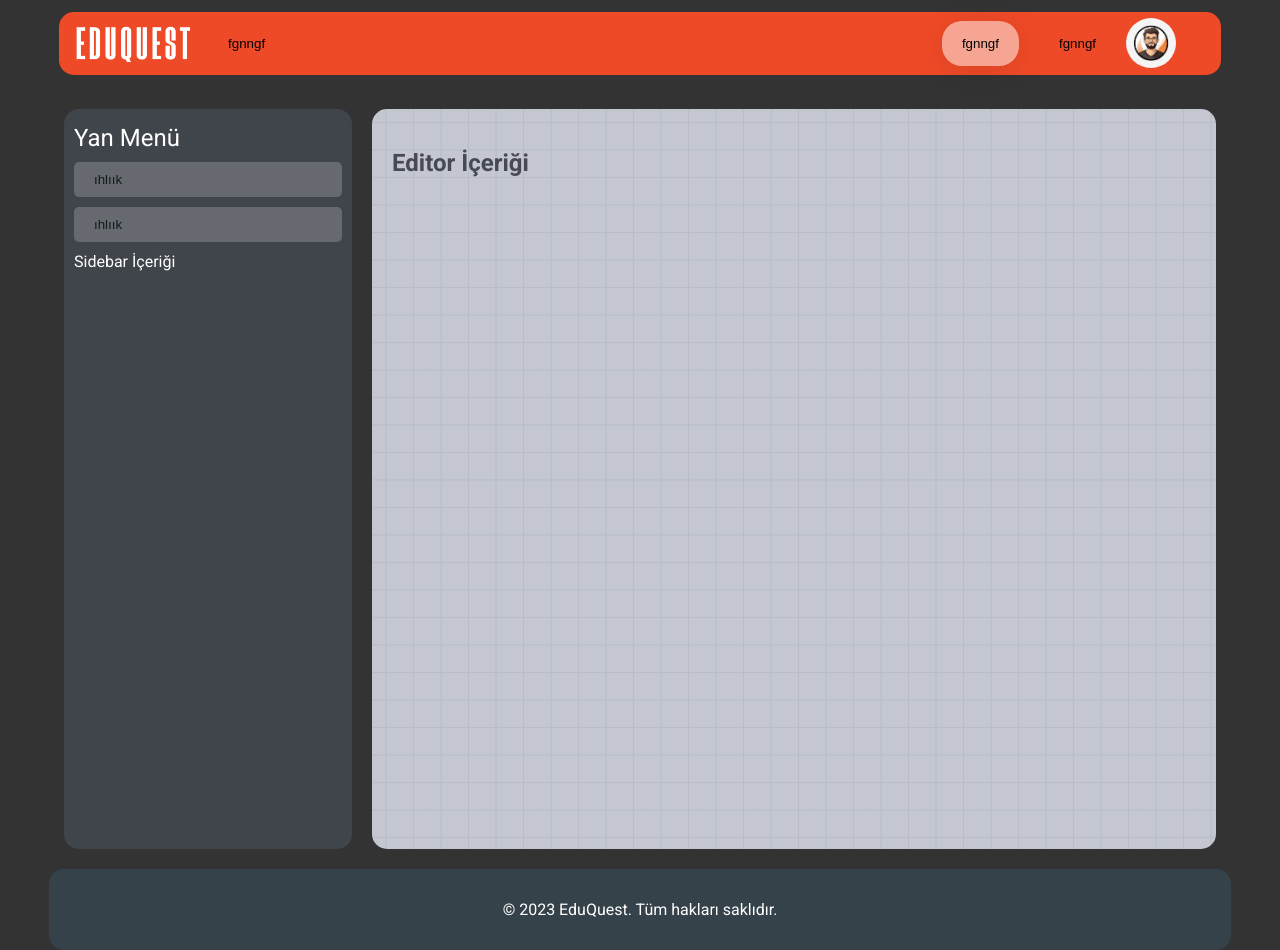
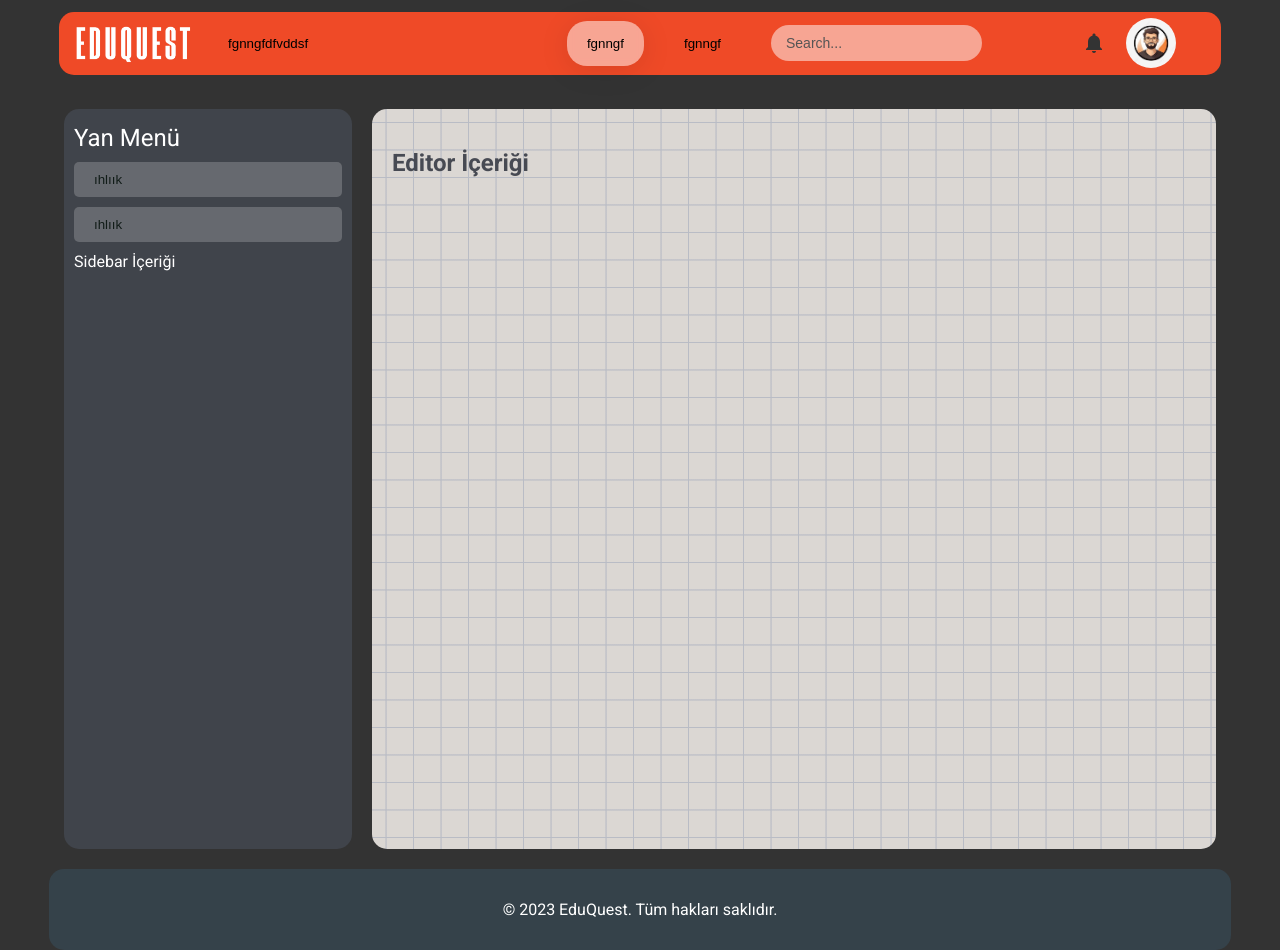
Before and after one commit to e-cagan/EduQuest, a Django app: page /editorcontrol in a window 1280 px wide. Run offline with Django 5.2, Linux system fonts and the light colour scheme.

Commit message:
modified:   app/__pycache__/models.cpython-310.pyc modified:   app/models.py 	modified:   templates/base.html 	modified:   templates/static/editor.css 	modified:   templates/static/header.css

```diff
--- a/app/models.py
+++ b/app/models.py
@@ -18,7 +18,7 @@ class Course(models.Model):
     instructor = models.ForeignKey(User, on_delete=models.CASCADE, related_name='courses')
     created_at = models.DateTimeField(auto_now_add=True)
     updated_at = models.DateTimeField(auto_now=True)
-    url_sorce = models.URLField()
+    url_source = models.URLField()
     is_active = models.BooleanField(default=True)
 
     def __str__(self):
--- a/templates/base.html
+++ b/templates/base.html
@@ -7,14 +7,19 @@
     <link rel="stylesheet" type="text/css" href="{% static 'style.css' %}">
     <link rel="stylesheet" type="text/css" href="{% static 'header.css' %}">
     <title>{% block title %}EduQuest{% endblock %}</title>
+    <link href="https://fonts.googleapis.com/icon?family=Material+Icons" rel="stylesheet">
+
+
 </head>
 <body>
     <header>
         <img src="{% static 'assets/logo.png' %}" alt="Logo" class="logo">
-        <button>fgnngf</button>
+        <button>fgnngfdfvddsf</button>
         <div class="spacer"></div> <!-- Boşluk bırakmak için spacer div -->
         <button class="activebutton">fgnngf</button>
         <button>fgnngf</button>
+        <input type="search" placeholder="Search...">
+        <span class="material-icons">notifications</span>
         <img src="{% static 'assets/avatar.jpg' %}" alt="Logo" class="avatarlogo">
         <nav>
             <ul>
--- a/templates/static/editor.css
+++ b/templates/static/editor.css
@@ -43,7 +43,7 @@ main {
     flex: 3;
     min-height: 700px;
     --color: #b9bcc5;
-    background-color: #c4c7d0;
+    background-color: #dbd7d3;
   background-image: linear-gradient(0deg, transparent 24%, var(--color) 25%, var(--color) 26%, transparent 27%,transparent 74%, var(--color) 75%, var(--color) 76%, transparent 77%,transparent),
       linear-gradient(90deg, transparent 24%, var(--color) 25%, var(--color) 26%, transparent 27%,transparent 74%, var(--color) 75%, var(--color) 76%, transparent 77%,transparent);
   background-size: 55px 55px;
--- a/templates/static/header.css
+++ b/templates/static/header.css
@@ -1,3 +1,12 @@
+
+@import url('https://fonts.googleapis.com/css2?family=Montserrat:ital,wght@0,100..900;1,100..900&family=Roboto&family=Space+Mono:ital,wght@0,400;0,700;1,400;1,700&display=swap');
+
+.space-mono-regular {
+    font-family: "Space Mono", monospace;
+    font-weight: 400;
+    font-style: normal;
+  }
+
 header{
     width: 100%;
     background-color: #ef4a27;
@@ -16,6 +25,7 @@ header button{
     font-size: 20;
     background-color: transparent; /* %80 saydam beyaz */
 
+    /*font-family: "Space Mono", monospace;*/
 
     margin: 4px 10px;
     border: none;
@@ -51,7 +61,7 @@ header button:hover {
 
 header {
     width: 100%;
-    background-color: #ef4a27;
+
     margin-top: 1%;
     margin-bottom: 3%;
     border-radius: 15px;
@@ -59,9 +69,26 @@ header {
     align-items: center; /* Dikey hizalama */
     justify-content: center; /* Nesneleri yatayda ortalar */
     padding: 5px;
+
     position: sticky;
+    transition: background-color 0.3s ease; /* Animasyon ekleme */
 }
 
+
+header span{
+    margin-left: 200px;
+    margin-right: 20px;
+}
+
+
+
+header /* Material Symbol Outlined Icon */
+.material-icons {
+    font-variation-settings: 'FILL' 0, 'wght' 600, 'GRAD' 0, 'opsz' 24;
+    margin-left: 100px; /* İkonun başa hizalanması için */
+    margin-right: 20px;
+
+}
 
 
 header .nav-items {
@@ -69,9 +96,29 @@ header .nav-items {
     gap: 10px;
 }
 
+header input[type="search"] {
+    border-radius: 20px;
+    padding: 10px 15px;
+    border: none;
+    outline: none;
+    background-color: rgb(255, 255, 255, 0.5);
+    font-size: 14px;
+    margin-right: auto;
+    margin-left: 20px;
+}
+
+header input[type="search"]::placeholder {
+    color: #555;
+    font-weight: 400;
+}
+
 
 @media (max-width: 768px) { /* Küçük ekranlar için */
     header button{
         display: none;
     }
+
+    header input[type="search"] {
+        display: none   ;
+    }
 }
```
